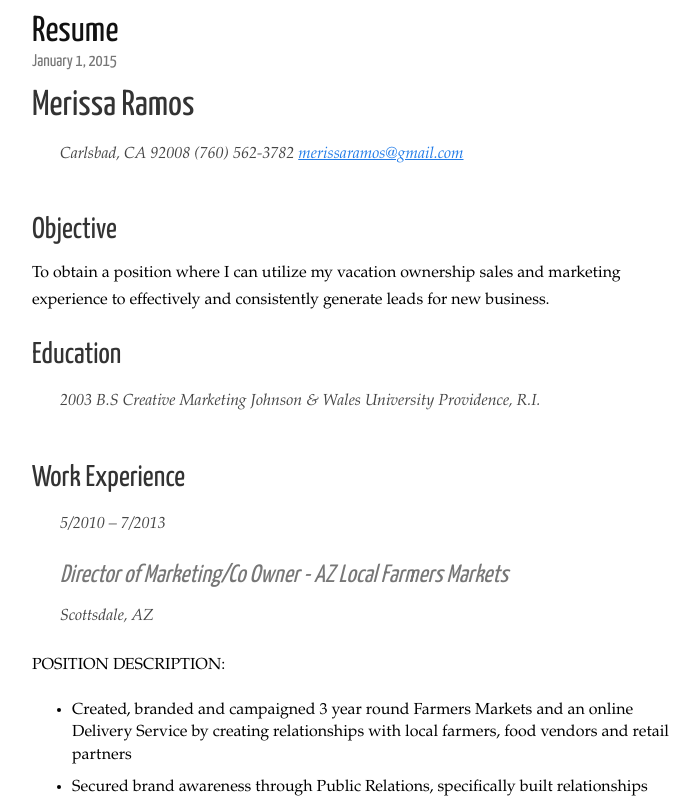
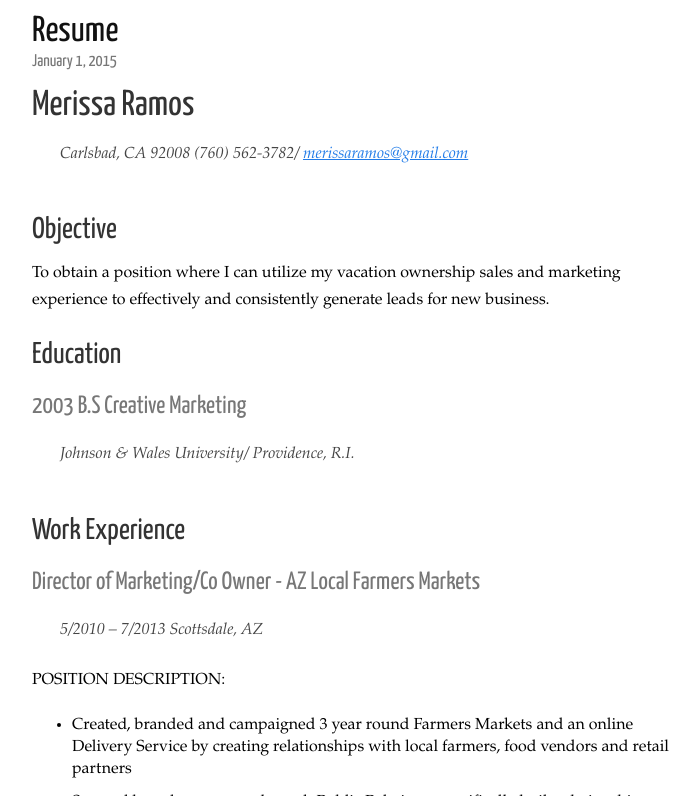
Before and after one commit to merissaramos/merissaramos.github.io, a Jekyll site: the page built from _posts/2015-1-1-resume.md, in a window 1280 px wide and 900 px high, cut to the strip 104-900 px from the top of the window. Shown: the whole strip, without its empty margins (100-800 px from the left). Built offline with Jekyll 4.4.1, drawn with Linux system fonts in a browser that asks for light colours; nearby versions of some CDN libraries; Markdown is read by kramdown in place of the engine named in the settings; comment, search, counter and statistics services are not loaded.

Commit message:
layout wip

```diff
--- a/_posts/2015-1-1-resume.md
+++ b/_posts/2015-1-1-resume.md
@@ -5,21 +5,21 @@ category: posts
 ---
 
 # Merissa Ramos
-> Carlsbad, CA 92008 (760) 562-3782
+> Carlsbad, CA 92008 (760) 562-3782/
 > [merissaramos@gmail.com][email]
 
 ## Objective
 To obtain a position where I can utilize my vacation ownership sales and marketing experience to effectively and consistently generate leads for new business.
 
 ## Education
-> 2003 B.S Creative Marketing
-> Johnson & Wales University
+### 2003 B.S Creative Marketing
+> Johnson & Wales University/
 > Providence, R.I.
 
 ## Work Experience
 
+### Director of Marketing/Co Owner - AZ Local Farmers Markets
 > 5/2010 – 7/2013
-### Director of Marketing/Co Owner - AZ Local Farmers Markets
 > Scottsdale, AZ
 
 POSITION DESCRIPTION:
```
